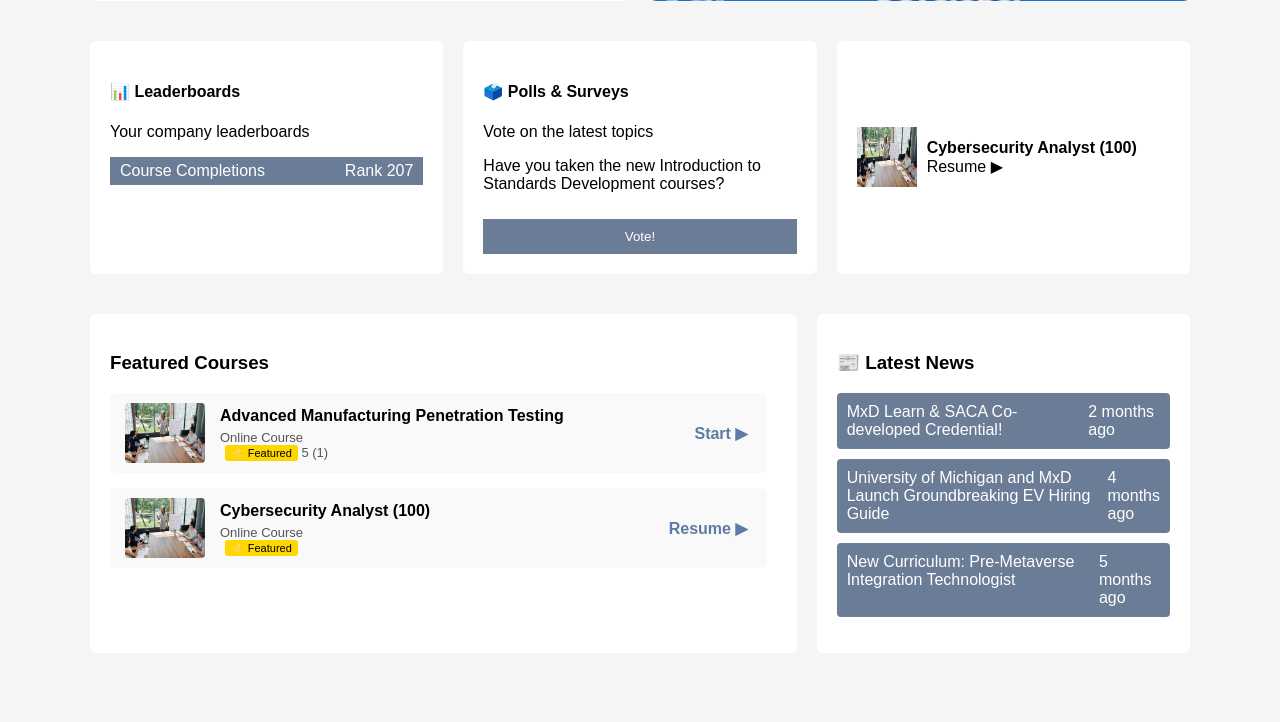
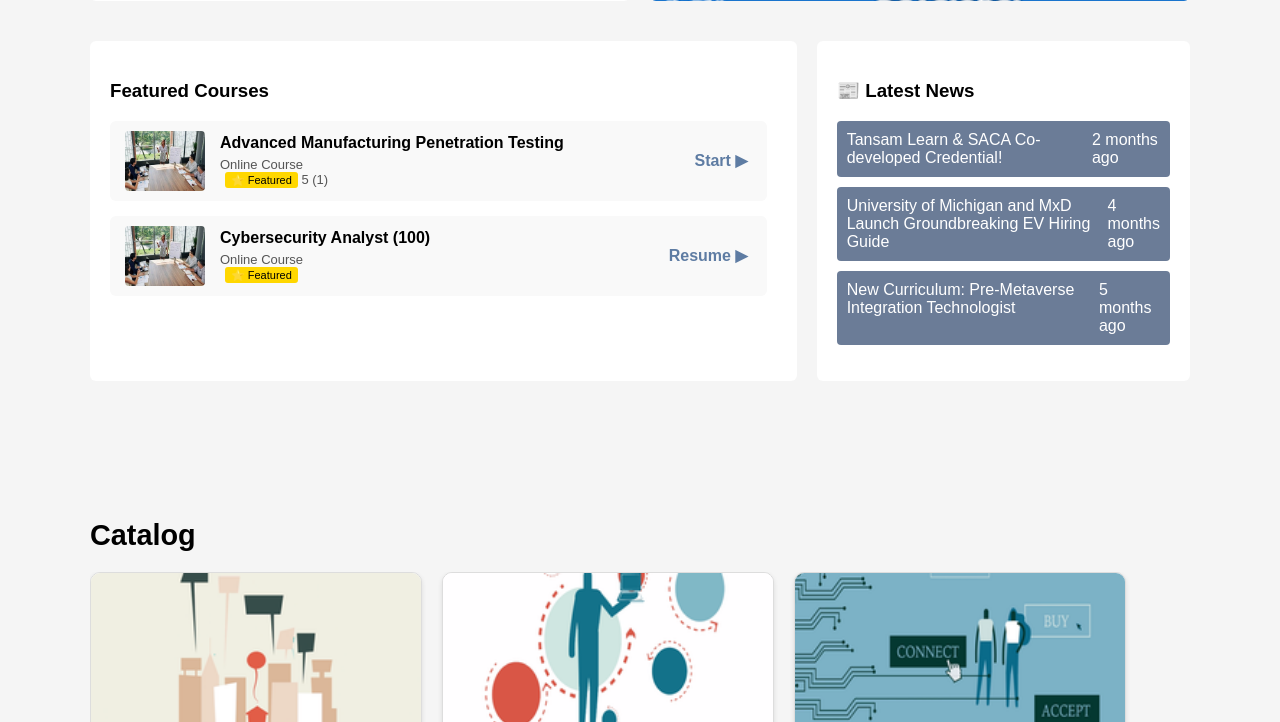
Before and after one commit to AravindhshankarTansam/original_lms_modification, a Django app: page /accounts/dashboard/ in a window 1280 px wide. Shown: the part 1501-2223 px from the top of the page. Run offline with Django 5.2, Linux system fonts and the light colour scheme.

Commit message:
removed the leaderboards and in slider added view courses it navigates to enroll page

```diff
--- a/accounts/templates/accounts/user/dashboard.html
+++ b/accounts/templates/accounts/user/dashboard.html
@@ -87,7 +87,8 @@
         <div class="panel center-panel">
           <h3>Tansam</h3>
           <p><strong><span class="highlight-red">CAPITAL</span></strong> program is building the manufacturing workforce of the future!</p>
-          <button>VIEW COURSES</button>
+          <button onclick="window.location.href='{% url 'courses_catalog' %}'">VIEW COURSES</button>
+
         </div>
 
         <div class="panel right-panel">
@@ -98,7 +99,7 @@
             <li>Data Annotator (200)</li>
             <li>Data Annotator (300)</li>
           </ul>
-          <button>VIEW COURSES</button>
+         <button onclick="window.location.href='{% url 'courses_catalog' %}'">VIEW COURSES</button>
         </div>
       </div>
 
@@ -134,7 +135,7 @@
     </section>
 
     <!-- Leaderboard + Polls -->
-    <section class="leader-poll">
+    <!-- <section class="leader-poll">
       <div class="leaderboard">
         <h4>📊 Leaderboards</h4>
         <p>Your company leaderboards</p>
@@ -159,7 +160,7 @@
           <p><strong>Cybersecurity Analyst (100)</strong><br/> Resume ▶</p>
         </div>
       </div>
-    </section>
+    </section> -->
 
     <!-- Featured + News -->
     <section class="featured-latest-wrapper">
@@ -189,7 +190,7 @@
       <div class="latest-news-box">
         <h3>📰 Latest News</h3>
         <ul>
-          <li><span>MxD Learn & SACA Co-developed Credential!</span><span>2 months ago</span></li>
+          <li><span>Tansam Learn & SACA Co-developed Credential!</span><span>2 months ago</span></li>
           <li><span>University of Michigan and MxD Launch Groundbreaking EV Hiring Guide</span><span>4 months ago</span></li>
           <li><span>New Curriculum: Pre-Metaverse Integration Technologist</span><span>5 months ago</span></li>
         </ul>
```
